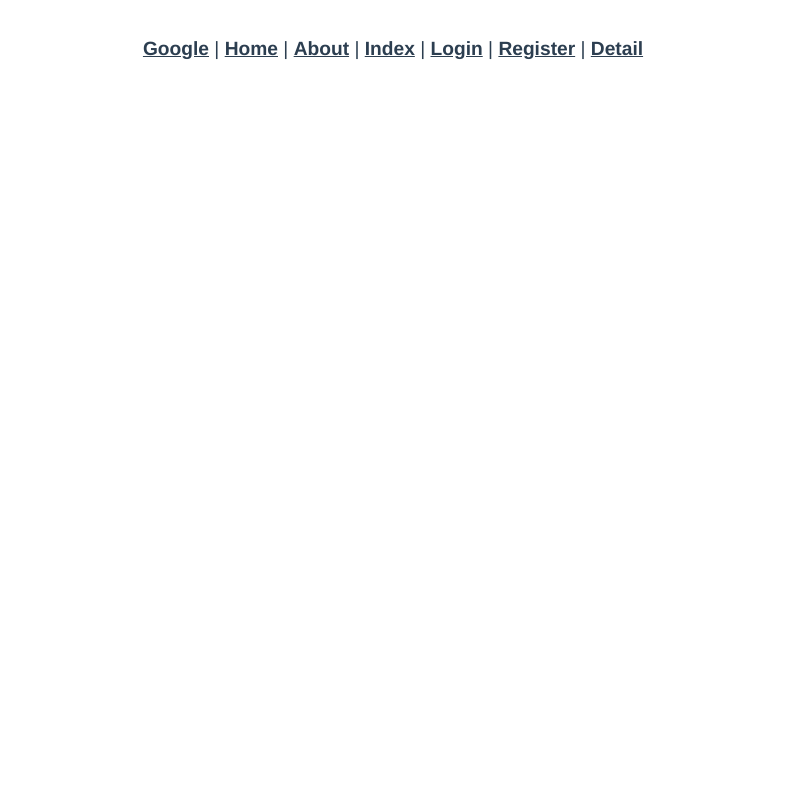
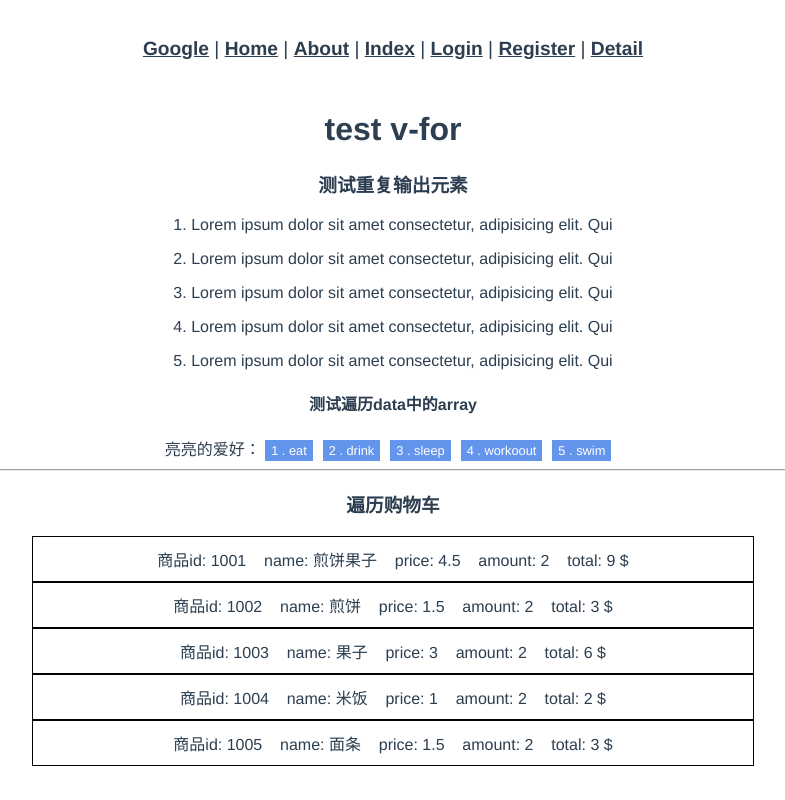
Before and after one commit to jydxh/vue_basic, a Vue app in the folder day02/demo/vue-project/: page /vfor in a window 1280 px wide. Shown: the whole page, without its empty margins (247-1032 px from the left). Built offline with nearby package versions, Linux system fonts and the light colour scheme.

Commit message:
v-for & homework done

```diff
--- a/day02/demo/vue-project/src/router/index.js
+++ b/day02/demo/vue-project/src/router/index.js
@@ -6,6 +6,11 @@ Vue.use(VueRouter);
 //routes数组 配置了项目中所有的【路由地址：组件】之间的 映射关系
 const routes = [
 	// short cut vr
+	{
+		path: "/vfor",
+		name: "vfor",
+		component: () => import("../views/Vfor.vue"),
+	},
 	{
 		path: "/",
 		name: "home",
--- /dev/null
+++ b/day02/demo/vue-project/src/views/Vfor.vue
@@ -0,0 +1,54 @@
+<template>
+	<div>
+		<h1>test v-for</h1>
+		<!-- vfor.vue -->
+		<h3>测试重复输出元素</h3>
+		<p v-for="item in 5" :key="item">{{ item }}. Lorem ipsum dolor sit amet consectetur, adipisicing elit. Qui</p>
+		<h4>测试遍历data中的array</h4>
+		<div>
+			亮亮的爱好：
+			<span class="tag" v-for="(item, index) in hobby" :key="item">{{ index + 1 }} . {{ item }}</span>
+		</div>
+
+		<hr />
+		<h3>遍历购物车</h3>
+		<div class="cart-item" v-for="item in foods">
+			商品id: {{ item["id"] }} &nbsp;&nbsp; name: {{ item["name"] }} &nbsp;&nbsp; price: {{ item["price"] }} &nbsp;&nbsp; amount: {{ item["num"] }} &nbsp;&nbsp;
+			total: {{ item["price"] * item["num"] }} $
+		</div>
+	</div>
+</template>
+
+<script>
+export default {
+	data() {
+		return {
+			hobby: ["eat", "drink", "sleep", "workoout", "swim"],
+			foods: [
+				{ id: 1001, name: "煎饼果子", price: 4.5, num: 2 },
+				{ id: 1002, name: "煎饼", price: 1.5, num: 2 },
+				{ id: 1003, name: "果子", price: 3, num: 2 },
+				{ id: 1004, name: "米饭", price: 1.0, num: 2 },
+				{ id: 1005, name: "面条", price: 1.5, num: 2 },
+			],
+		};
+	},
+};
+</script>
+
+<style lang="scss" scoped>
+.tag {
+	display: inline-block;
+	padding: 3px 6px;
+	background-color: cornflowerblue;
+	color: #fff;
+	margin-right: 10px;
+	font-size: 0.8em;
+}
+.cart-item {
+	padding: 10px;
+	border: 1px solid black;
+	width: 700px;
+	margin: 0 auto;
+}
+</style>
```
